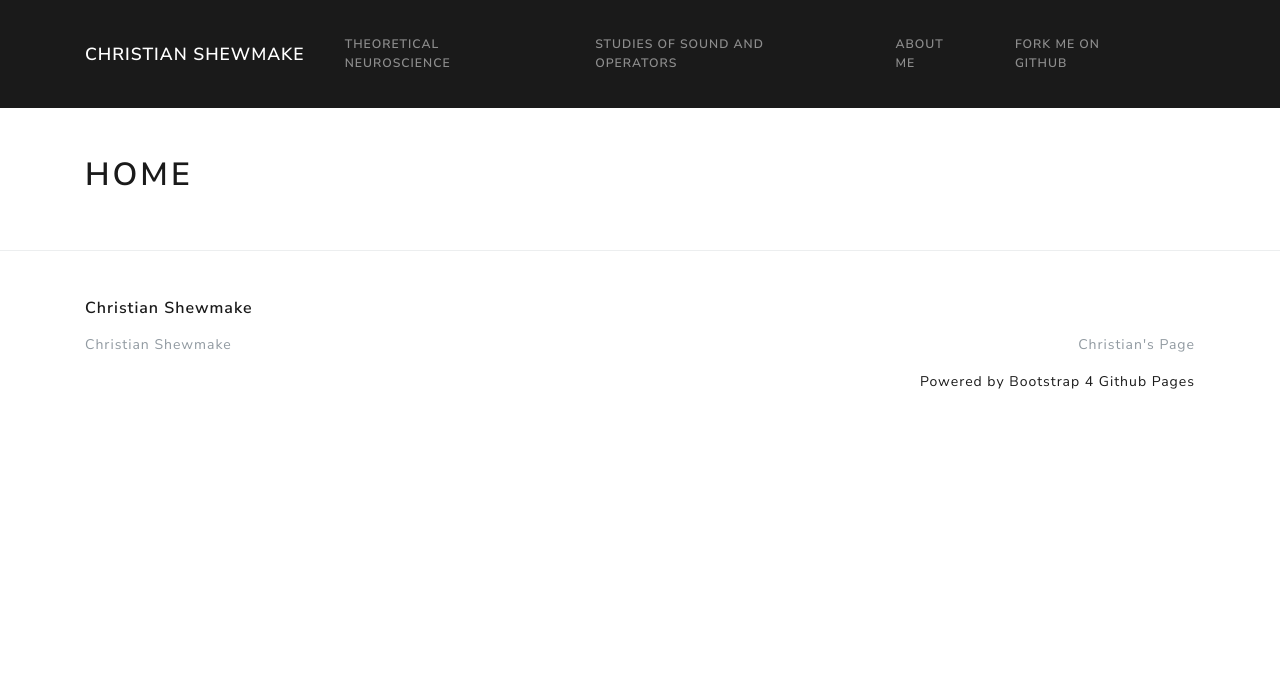
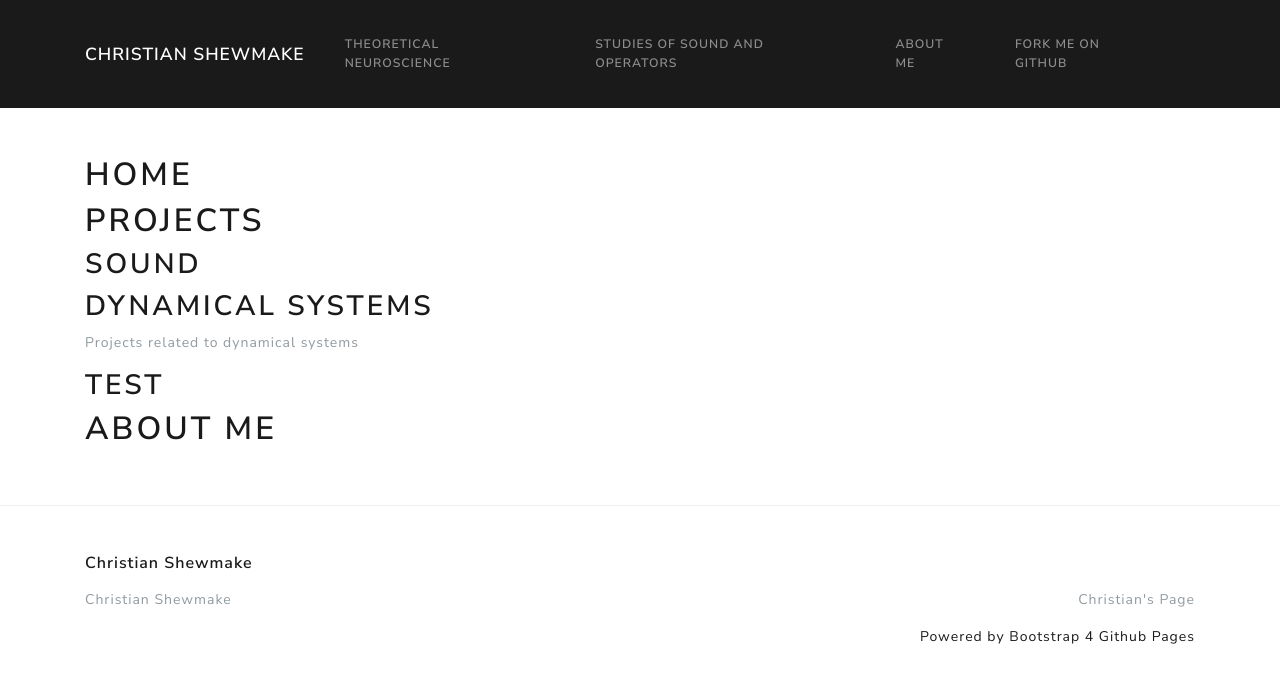
Before and after one commit to nicolas-van/bootstrap-4-github-pages, a Jekyll site: the page built from index.md, in a window 1280 px wide. Shown: the top 683 px of the page. Built offline with Jekyll 4.4.1, drawn with Linux system fonts in a browser that asks for light colours.

Commit message:
Update index.md

```diff
--- a/index.md
+++ b/index.md
@@ -2,3 +2,12 @@
 layout: page
 title: Home
 ---
+
+# Projects
+## Sound
+## Dynamical Systems
+Projects related to dynamical systems
+
+## Test
+
+# About Me
```
